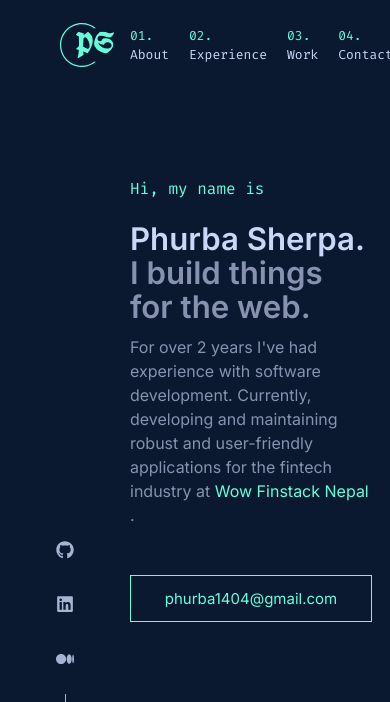
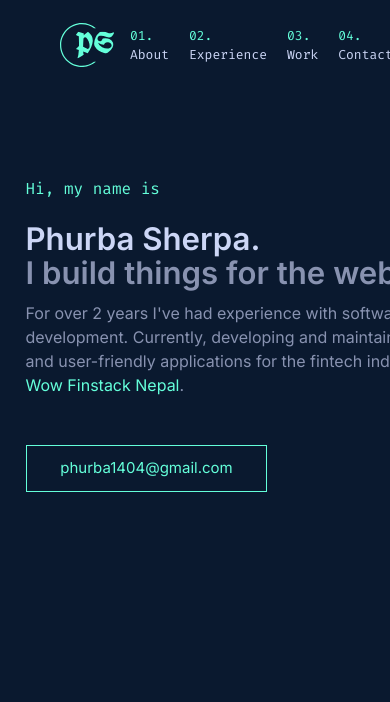
Before and after one commit to Phurba-Sherpa/v2-portfolio, a React (Vite) app: page / in a window 390 px wide. Shown: the top 702 px of the page. Built offline with nearby package versions, Linux system fonts and the light colour scheme; the HTML template or start-up script is replaced by a standard one.

Commit message:
Make landing page responsive

```diff
--- a/src/layout/left-nav/index.tsx
+++ b/src/layout/left-nav/index.tsx
@@ -30,6 +30,10 @@ const StyledNav = styled.nav`
 
         }
     }
+
+    @media screen and (max-width: 1024px) {
+      display: none;
+    }
 `
 
 export default function LeftNav() {
--- a/src/layout/right-nav/index.tsx
+++ b/src/layout/right-nav/index.tsx
@@ -49,6 +49,10 @@ const StyledNav = styled.div`
         }
       }
     }
+
+    @media screen and (max-width: 1024px) {
+      display: none;
+    }
 `
 export default function RightNav() {
     return (
--- a/src/pages/MainPage.tsx
+++ b/src/pages/MainPage.tsx
@@ -14,14 +14,19 @@ const StyledMainPage = styled.div`
     grid-template-areas:
         'header header header'
         'leftnav content rightnav';
+    @media (max-width: 1024px) {
+        grid-template-columns: 1fr;
+        grid-template-areas:
+            'header'
+            'content';
+    }
 `
 
 const StyledContentSection = styled.main`
     max-width: 100rem;
-    width: 100%;
+    width: 90%;
     margin: 0 auto;
 `
-
 
 export default function MainPage() {
     return (
```
